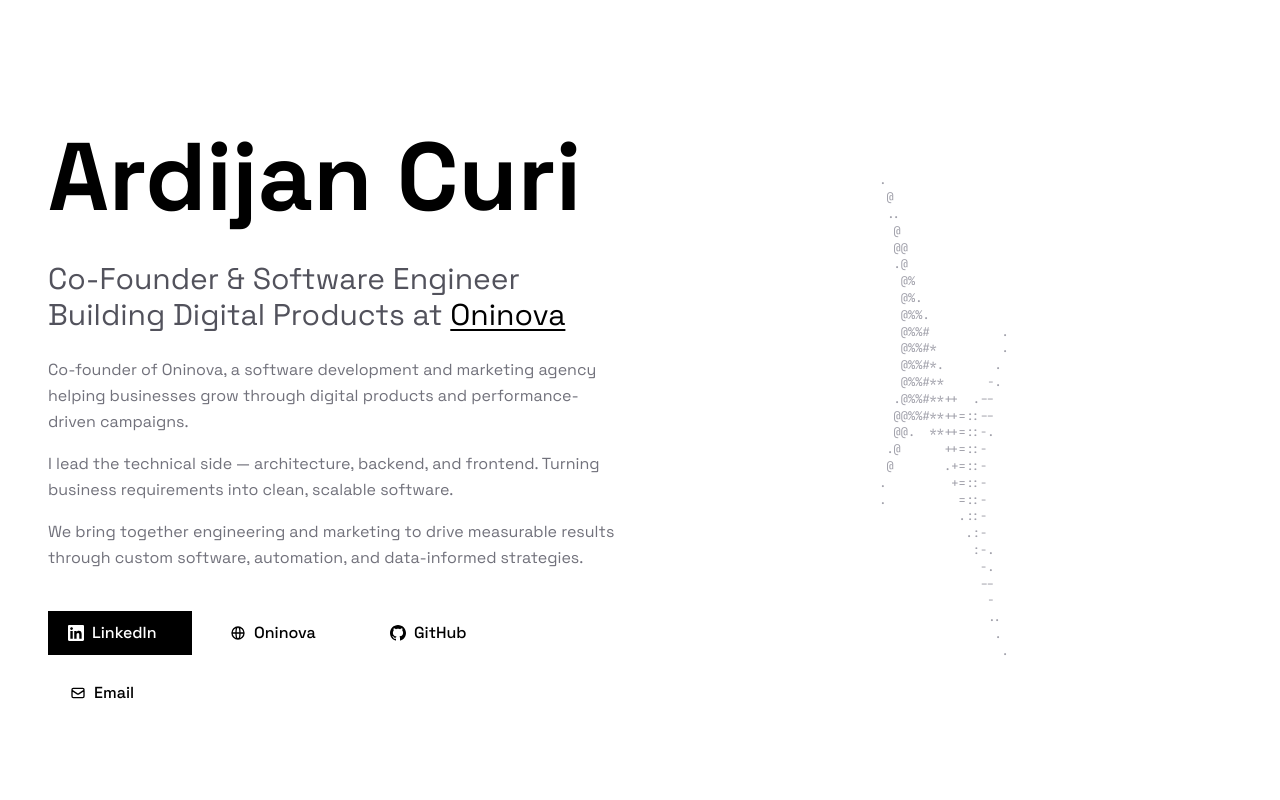
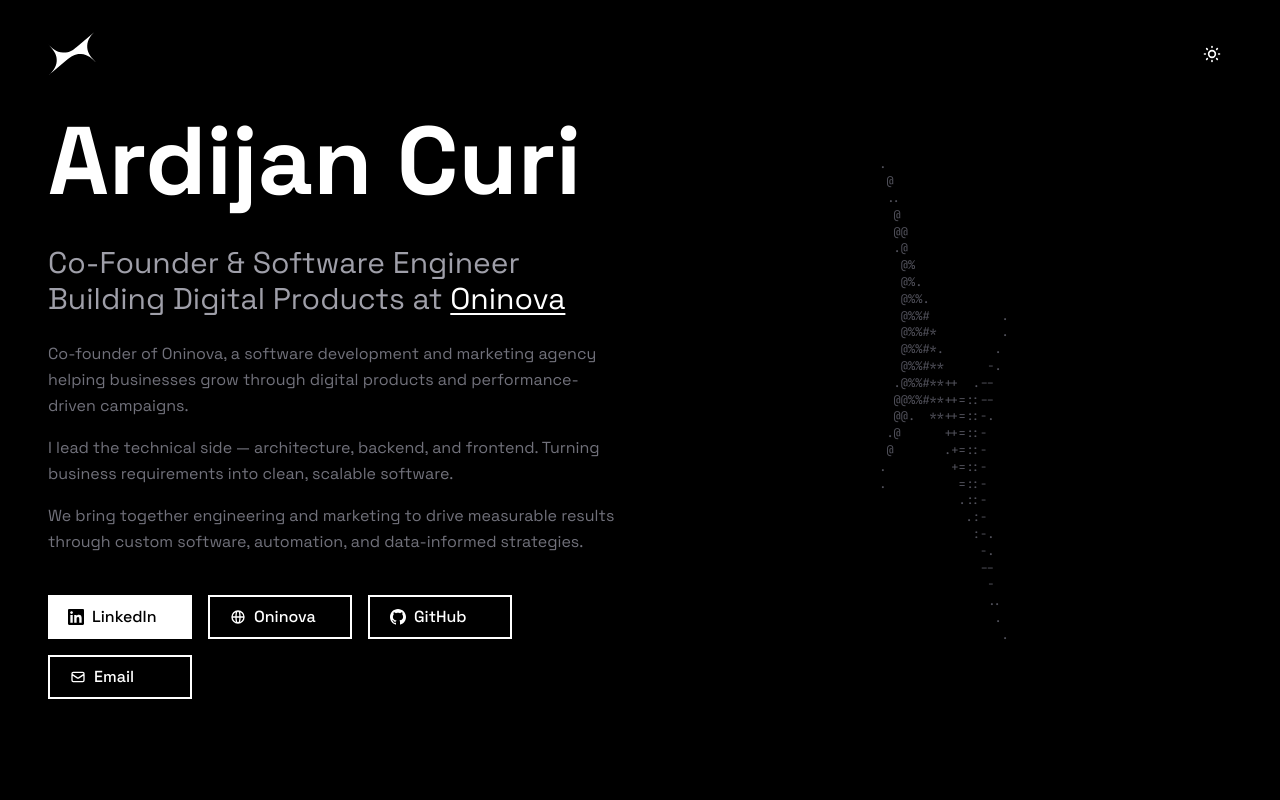
Before and after one commit to ardijancuri/dev-portfolio, a Next.js app: page / in a window 1280 px wide. Shown: the top 800 px of the page. Built offline with nearby package versions, Linux system fonts and the light colour scheme; no server answers.

Commit message:
added the light theme

```diff
--- a/app/globals.css
+++ b/app/globals.css
@@ -1,4 +1,6 @@
 @import "tailwindcss";
+
+@custom-variant dark (&:where(.dark, .dark *));
 
 :root {
   --background: #ffffff;
@@ -12,11 +14,9 @@
   --font-mono: var(--font-jetbrains-mono);
 }
 
-@media (prefers-color-scheme: dark) {
-  :root {
-    --background: #0a0a0a;
-    --foreground: #ededed;
-  }
+.dark {
+  --background: #0a0a0a;
+  --foreground: #ededed;
 }
 
 * {
--- a/app/layout.tsx
+++ b/app/layout.tsx
@@ -25,7 +25,14 @@ export default function RootLayout({
   children: React.ReactNode;
 }>) {
   return (
-    <html lang="en">
+    <html lang="en" suppressHydrationWarning>
+      <head>
+        <script
+          dangerouslySetInnerHTML={{
+            __html: `(function(){try{var t=localStorage.getItem('theme');if(t==='light'){document.documentElement.classList.remove('dark')}else{document.documentElement.classList.add('dark')}}catch(e){}})()`,
+          }}
+        />
+      </head>
       <body
         className={`${spaceGrotesk.variable} ${jetbrainsMono.variable} antialiased`}
       >
--- a/app/page.tsx
+++ b/app/page.tsx
@@ -1,27 +1,24 @@
 import Projects from "@/components/Projects";
 import ASCIILogo from "@/components/ASCIILogo";
-import Image from "next/image";
+import ThemeToggle from "@/components/ThemeToggle";
 
 export default function Home() {
   return (
     <main className="min-h-screen bg-white dark:bg-black">
       {/* Logo Header */}
-      <header className="fixed top-0 left-0 right-0 z-50 pt-6 sm:pt-8 pb-4 sm:pb-6 px-4">
-        <div className="flex justify-center">
-          <a href="https://oninova.net" target="_blank" rel="noopener noreferrer" className="transition-opacity hover:opacity-70">
-            <Image
-              src="/oninova-logo.svg"
-              alt="Oninova Logo"
-              width={66}
-              height={60}
-              className="w-12 h-11 sm:w-16 sm:h-14 md:w-[66px] md:h-[60px]"
-            />
+      <header className="fixed top-0 left-0 right-0 z-50 pt-6 sm:pt-8 pb-4 sm:pb-6 px-4 sm:px-6 md:px-8 lg:px-12">
+        <div className="max-w-7xl mx-auto flex justify-between items-center">
+          <a href="https://oninova.net" target="_blank" rel="noopener noreferrer" className="transition-opacity hover:opacity-70 text-black dark:text-white">
+            <svg className="w-12 h-11" viewBox="0 0 88 80" fill="currentColor" xmlns="http://www.w3.org/2000/svg">
+              <path d="M84.6736 0C78.6669 5.71521 72.448 13.859 71.9135 24.2362C71.3435 35.0719 76.3332 42.1423 82.3268 49.0801L88 55.6441C82.2206 48.9549 72.9434 40.4355 60.5261 39.8168C49.5652 39.2534 42.4131 44.1861 35.3952 50.1112L0 80C6.76651 74.2866 15.403 65.1357 16.0102 52.8399C16.5987 42.0244 11.5904 34.9338 5.61548 28.0181L0.0149001 21.5351C5.79428 28.2244 15.0715 36.7438 27.5075 37.3827C38.4683 37.9461 45.6036 32.9932 52.6197 27.0681L84.6736 0Z" />
+            </svg>
           </a>
+          <ThemeToggle />
         </div>
       </header>
 
       {/* Hero Section */}
-      <section className="min-h-[100svh] flex items-center justify-center px-4 sm:px-6 md:px-8 lg:px-12 pt-20 sm:pt-20 pb-12">
+      <section className="min-h-[100svh] flex items-center justify-center px-4 sm:px-6 md:px-8 lg:px-12 pt-12 sm:pt-12 pb-12">
         <div className="max-w-7xl w-full">
           {/* Two columns: Bio (left) | ASCII (right) */}
           <div className="grid grid-cols-1 md:grid-cols-2 gap-0 md:gap-4 lg:gap-8 items-center">
--- /dev/null
+++ b/components/ThemeToggle.tsx
@@ -0,0 +1,39 @@
+"use client";
+
+import { useEffect, useState } from "react";
+
+export default function ThemeToggle() {
+  const [dark, setDark] = useState(true);
+
+  useEffect(() => {
+    const stored = localStorage.getItem("theme");
+    const isDark = stored !== "light";
+    setDark(isDark);
+    document.documentElement.classList.toggle("dark", isDark);
+  }, []);
+
+  const toggle = () => {
+    const next = !dark;
+    setDark(next);
+    document.documentElement.classList.toggle("dark", next);
+    localStorage.setItem("theme", next ? "dark" : "light");
+  };
+
+  return (
+    <button
+      onClick={toggle}
+      className="w-10 h-10 flex items-center justify-center text-black dark:text-white hover:text-zinc-600 dark:hover:text-zinc-400 transition-colors cursor-pointer"
+      aria-label="Toggle theme"
+    >
+      {dark ? (
+        <svg className="w-5 h-5" fill="none" stroke="currentColor" viewBox="0 0 24 24">
+          <path strokeLinecap="round" strokeLinejoin="round" strokeWidth={2} d="M12 3v1m0 16v1m9-9h-1M4 12H3m15.364 6.364l-.707-.707M6.343 6.343l-.707-.707m12.728 0l-.707.707M6.343 17.657l-.707.707M16 12a4 4 0 11-8 0 4 4 0 018 0z" />
+        </svg>
+      ) : (
+        <svg className="w-5 h-5" fill="none" stroke="currentColor" viewBox="0 0 24 24">
+          <path strokeLinecap="round" strokeLinejoin="round" strokeWidth={2} d="M20.354 15.354A9 9 0 018.646 3.646 9.003 9.003 0 0012 21a9.003 9.003 0 008.354-5.646z" />
+        </svg>
+      )}
+    </button>
+  );
+}
```
Also changed, not shown: public/oninova-logo.svg, 1 other file (tests, documents, lock files or other folders).
